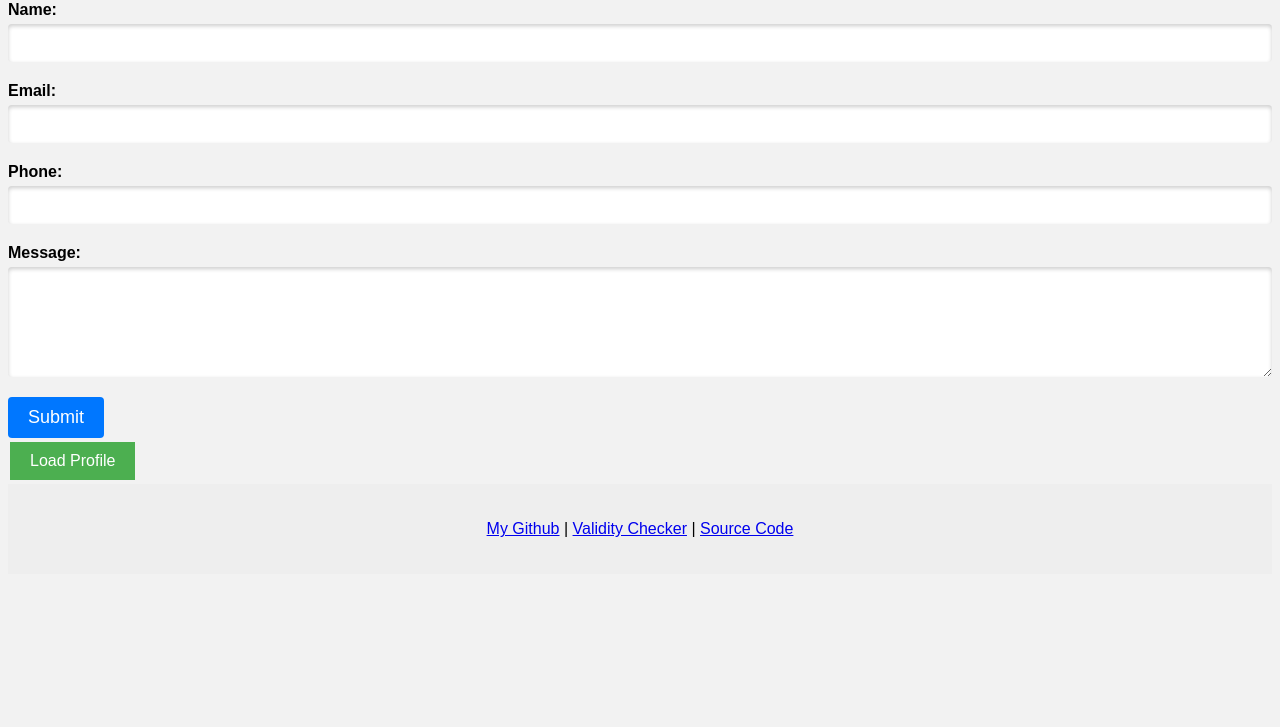
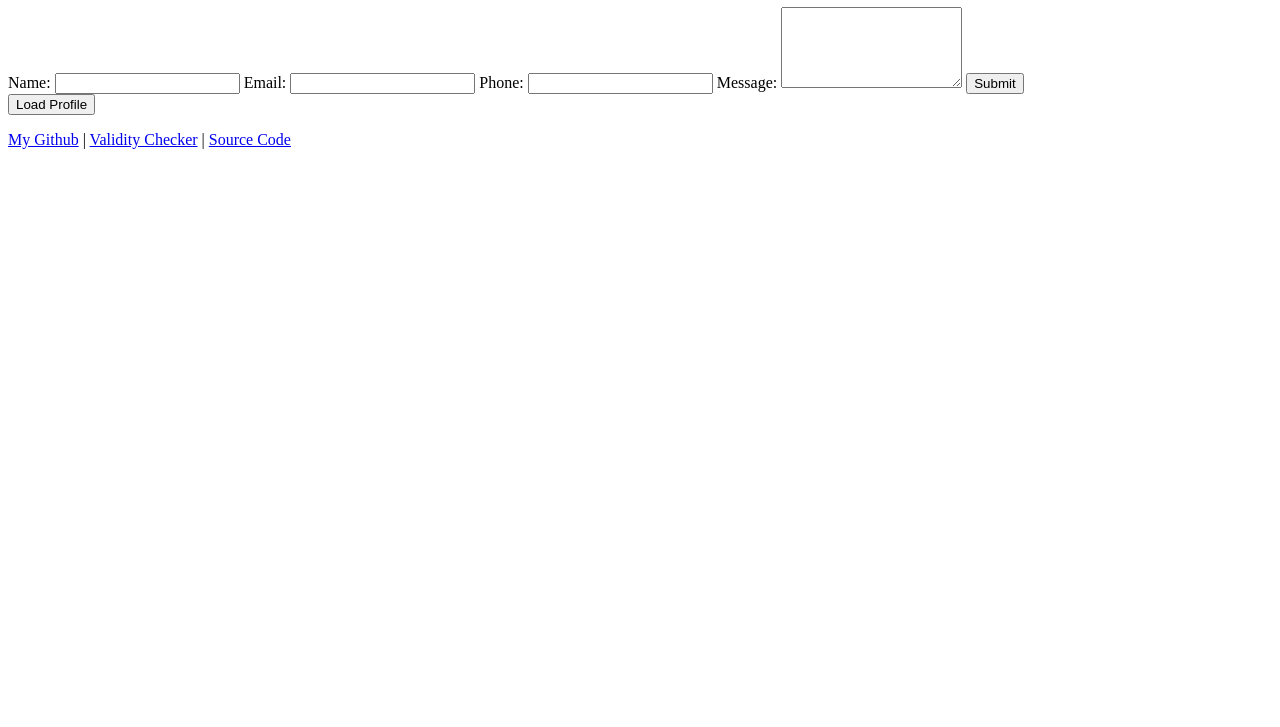
Before and after one commit to VikAsNeHrA1/indialab, a plain HTML site: page index.html in a window 1280 px wide. Shown: the part 73-800 px from the top of the page. Drawn offline with nearby package versions, Linux system fonts and the light colour scheme; files that its build step writes are made by us from their sources; files whose address does not match are found by name.

Commit message:
Update style.css

```diff
--- a/style/style.css
+++ b/style/style.css
@@ -1,89 +1,54 @@
-body {
-    font-family: Arial, sans-serif;
-    background-color: #f2f2f2;
+$(document).ready(function () {
+  $("#myForm").submit(function (event) {
+    event.preventDefault();
+    if (validateForm()) {
+      const name = $("#name").val();
+      const email = $("#email").val();
+      const phone = $("#phone").val();
+      const message = $("#message").val();
+
+      // Display the submitted data
+      $("#displayName").text(name);
+      $("#displayEmail").text(email);
+      $("#displayPhone").text(phone);
+      $("#displayMessage").text(message);
+      $("#displayData").show();
+    }
+  });
+});
+
+$("#loadProfileButton").click(function () {
+  loadProfile();
+});
+
+function validateForm() {
+  const name = $("#name").val();
+  const email = $("#email").val();
+  const phone = $("#phone").val();
+  const message = $("#message").val();
+
+  if (name === "" || email === "" || phone === "") {
+    alert("Please fill in all required fields.");
+    return false;
   }
 
-  h1 {
-    font-size: 36px;
-    margin-top: 0;
+  // Validate phone number
+  const phoneRegex = /^[0-9]{10}$/;
+  if (!phoneRegex.test(phone)) {
+    alert("Please enter a valid 10-digit phone number.");
+    return false;
   }
 
-  form label {
-    display: block;
-    font-weight: bold;
-    margin-top: 20px;
-  }
+  return true;
+}
 
-  form input,
-  form textarea {
-    display: block;
-    width: 100%;
-    padding: 10px;
-    border-radius: 4px;
-    border: none;
-    box-shadow: inset 0 2px 4px rgba(0, 0, 0, 0.2);
-    font-size: 16px;
-    margin-top: 5px;
-    margin-bottom: 20px;
-    box-sizing: border-box;
-  }
-
-  form input:focus,
-  form textarea:focus {
-    outline: none;
-    box-shadow: 0 0 4px #0077ff;
-  }
-
-  form button[type="submit"] {
-    background-color: #0077ff;
-    color: #fff;
-    padding: 10px 20px;
-    border: none;
-    border-radius: 4px;
-    font-size: 18px;
-    cursor: pointer;
-    transition: background-color 0.3s;
-  }
-
-  form button[type="submit"]:hover {
-    background-color: #0055cc;
-  }
-
-  #loadProfileButton {
-    background-color: #4caf50; /* Set background color */
-    border: none; /* Remove button border */
-    color: white; /* Set text color */
-    padding: 10px 20px; /* Add padding */
-    text-align: center; /* Center align text */
-    text-decoration: none; /* Remove underline */
-    display: inline-block; /* Display as inline-block */
-    font-size: 16px; /* Set font size */
-    margin: 4px 2px; /* Add margin */
-    cursor: pointer; /* Add pointer cursor */
-  }
-
-  #displayData {
-    margin-top: 50px;
-    background-color: #fff;
-    box-shadow: 0 2px 4px rgba(0, 0, 0, 0.2);
-    padding: 20px;
-    display: none;
-  }
-
-  #displayData h2 {
-    margin-top: 0;
-  }
-
-  #displayData p {
-    margin: 10px 0;
-  }
-
-  #displayData strong {
-    font-weight: bold;
-  }
-
-  footer {
-    background-color: #eee;
-    padding: 20px;
-    text-align: center;
-  }
+function loadProfile() {
+  $.getJSON("profile.json", function (data) {
+    $("#name").val(data.name);
+    $("#email").val(data.email);
+    $("#phone").val(data.phone);
+    $("#message").val(data.message);
+  }).fail(function () {
+    alert("Failed to load profile data.");
+  });
+}
```
